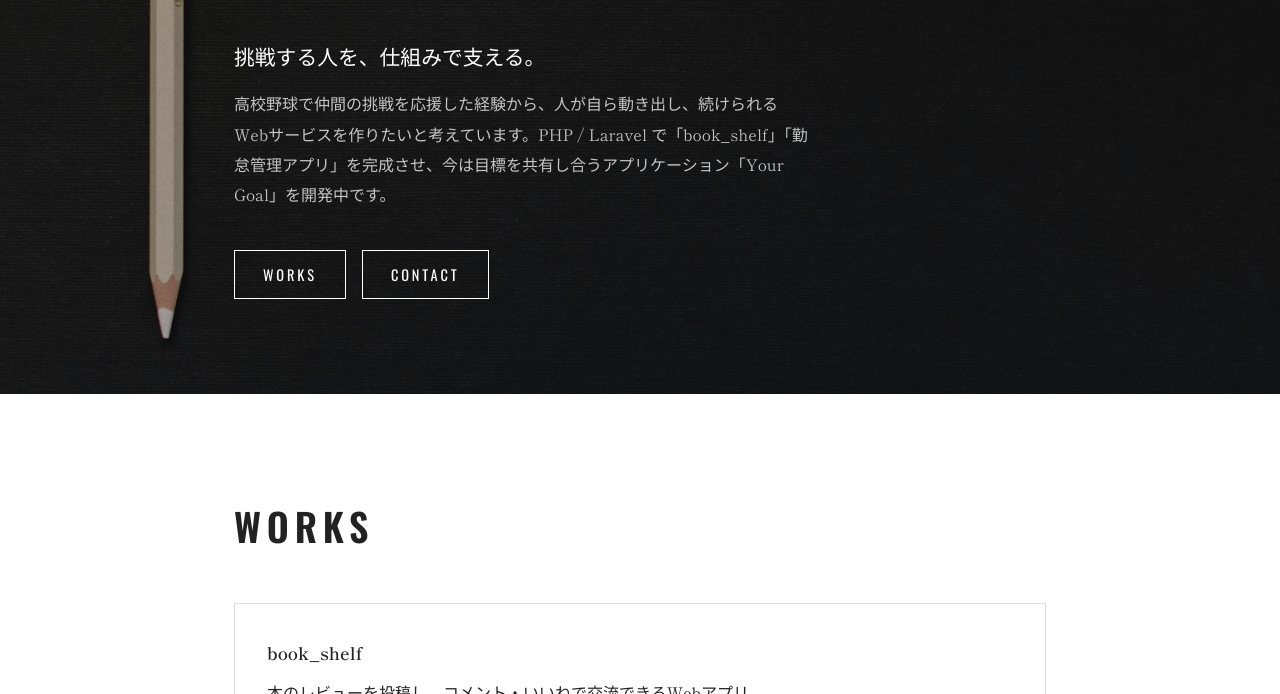
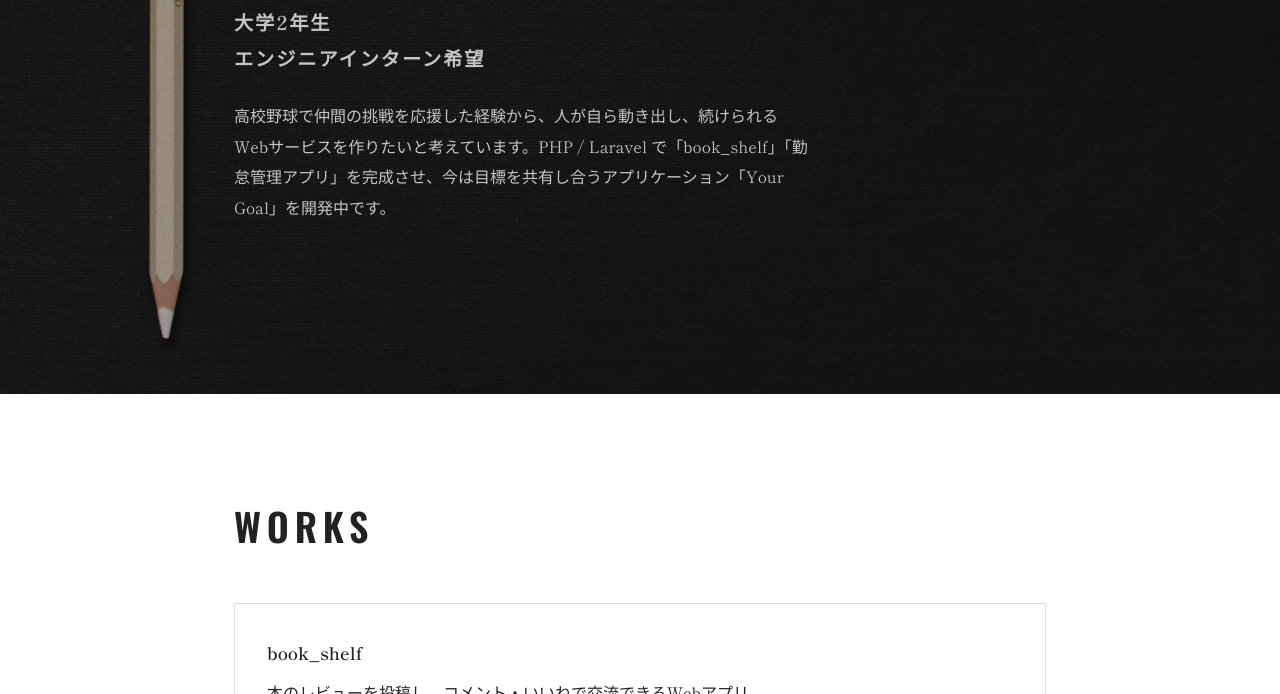
Before and after one commit to ryoga613/profilePage2, a plain HTML site: page index.html in a window 1280 px wide. Shown: the part 406-1100 px from the top of the page. Drawn offline with nearby package versions, Linux system fonts and the light colour scheme; a web font is replaced by a local one.

Commit message:
Homeの表示を整理し、ステータス表記を強調
- キャッチコピーとWorks・Contactボタンを削除
- 「大学2年生 / エンジニアインターン希望」を大きく・太字にし、下の余白を追加

Co-Authored-By: Claude Opus 5.5 <noreply@anthropic.com>

```diff
--- a/index.html
+++ b/index.html
@@ -36,16 +36,10 @@
         <p class="role reveal">Web Engineer (PHP / Laravel)</p>
         <h1 class="name reveal">上田 凌雅</h1>
         <p class="name-en reveal">UEDA RYOGA</p>
-        <p class="status reveal">大学2年生 / エンジニアインターン希望</p>
-        <p class="tagline reveal">挑戦する人を、仕組みで支える。</p>
+        <p class="status reveal">大学2年生 <br>エンジニアインターン希望</p>
         <p class="appeal reveal">高校野球で仲間の挑戦を応援した経験から、人が自ら動き出し、続けられるWebサービスを作りたいと考えています。PHP / Laravel で「book_shelf」「勤怠管理アプリ」を完成させ、今は目標を共有し合うアプリケーション「Your Goal」を開発中です。</p>
-        <div class="links reveal">
-          <a class="btn" href="#works">Works</a>
-          <a class="btn" href="#contact">Contact</a>
-        </div>
       </div>
     </section>
-
     <!-- ===== Works ===== -->
     <section id="works" class="wrap section">
       <h2 class="section-title reveal">Works</h2>
--- a/style.css
+++ b/style.css
@@ -414,6 +414,9 @@ img {
 /* ===== 追加分 ===== */
 .hero .status {
   margin-top: 8px;
+  margin-bottom: 24px;
+  font-size: 1.2rem;
+  font-weight: 600;
   color: var(--sub);
   letter-spacing: .1em;
 }
```
